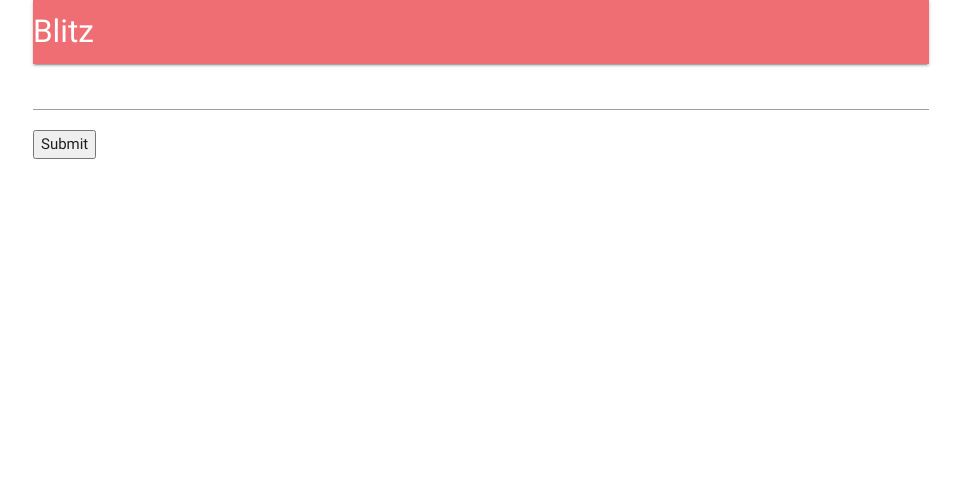
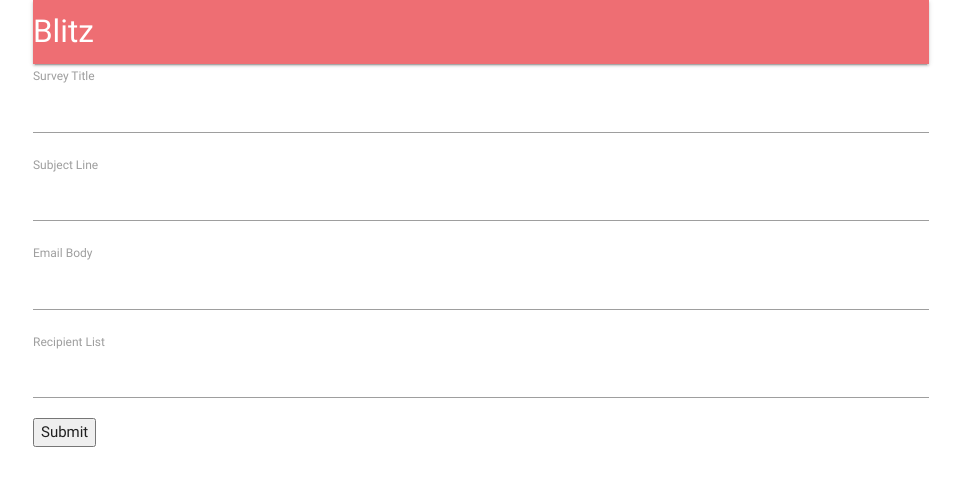
Before and after one commit to Dashon-Hawkins/FullstackBlitz, a React (Create React App) app in the folder client/: page /survey/new in a window 1280 px wide. Shown: the top 486 px of the page, without its empty margins (159-1120 px from the left). Built offline with nearby package versions, Linux system fonts and the light colour scheme; no server answers.

Commit message:
Drying up fileds

```diff
--- a/client/src/components/Surveys/SurveyFields.js
+++ b/client/src/components/Surveys/SurveyFields.js
@@ -1,13 +1,12 @@
 import React from 'react'
 
 //distructuer here like props.input / just ({input}) equevalent
-export default ({ input }) => {
+export default ({ input, label }) => {
 
 // console.log(props.input)
-
-
     return (
 <div>
+ <label>{label}</label>
 <input {...input}/>
 </div>
     )
--- a/client/src/components/Surveys/SurveyForms.js
+++ b/client/src/components/Surveys/SurveyForms.js
@@ -6,7 +6,30 @@ class SurveyForms extends Component {
     renderFields() {
        return(
    <div>
-   <Field type="text" name="surveyTitle" component={SurveyFields}/>
+   <Field
+   label="Survey Title"
+   type="text"
+   name="surveyTitle"
+   component={SurveyFields}
+   />
+   <Field
+   label="Subject Line"
+    type="text"
+   name="subjectLine"
+   component={SurveyFields}
+   />
+   <Field
+   label="Email Body"
+   type="text"
+   name="body"
+   component={SurveyFields}
+   />
+   <Field
+    label="Recipient List"
+    type="text"
+    name="recipient"
+    component={SurveyFields}
+   />
    </div>
        )
     }
```
